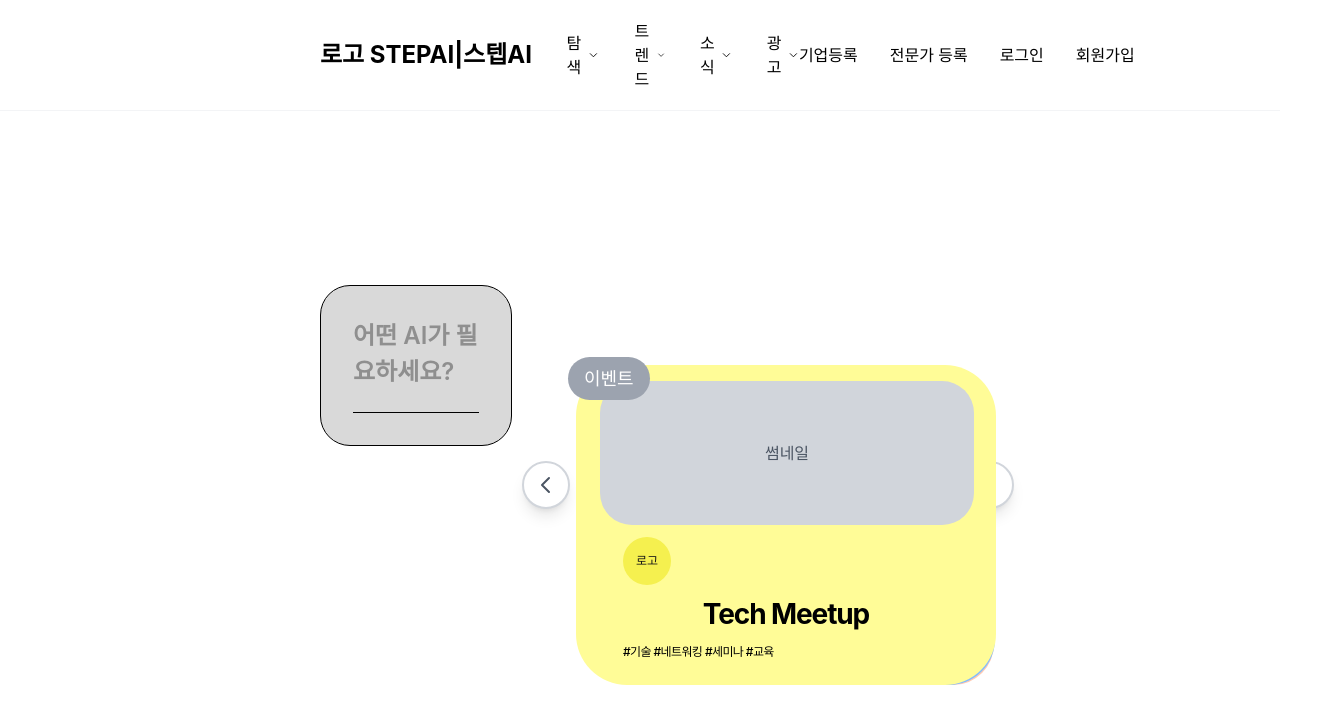
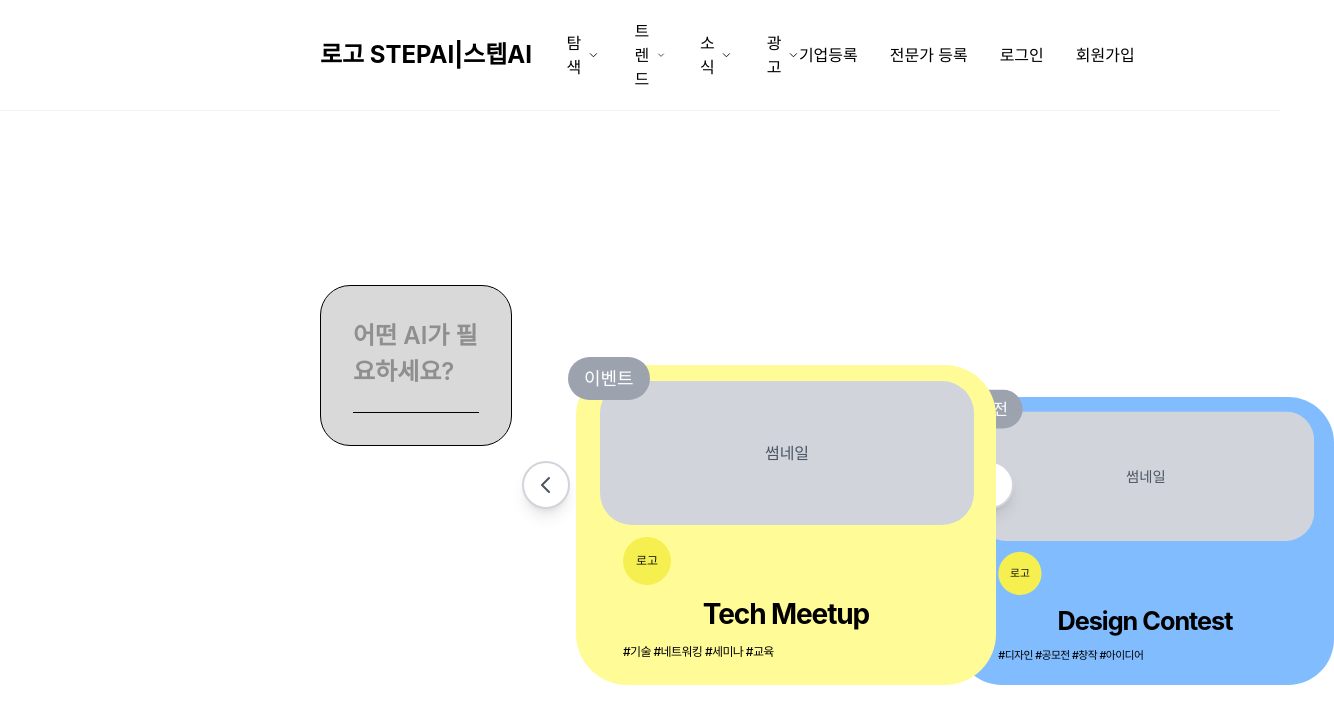
Before and after one commit to kimnamwook1/stepai-web, a Next.js app: page / in a window 1280 px wide. Shown: the top 724 px of the page, 1334 px wide, since content can reach past the window. Built offline with nearby package versions, Linux system fonts and the light colour scheme; a web font is replaced by a local one.

Commit message:
fix: adjust card overlap positioning for proper visibility

```diff
--- a/src/components/ContentsMain.tsx
+++ b/src/components/ContentsMain.tsx
@@ -166,11 +166,16 @@ const ContentsMain = () => {
                         </button>
 
                         {/* 카드들 */}
-                        <div className="relative flex items-end justify-center" style={{ width: '460px', height: '320px' }}>
+                        <div className="relative" style={{ width: '500px', height: '320px' }}>
                             {displayCards.map((card) => {
                                 const scale = card.displayIndex === 0 ? 1 : card.displayIndex === 1 ? 0.9 : 0.8;
                                 const zIndex = 30 - card.displayIndex * 10;
-                                const leftOffset = card.displayIndex * 20; // 각각 20px씩 우측으로
+
+                                // 간단한 겹침: 각각 20px씩만 보이도록
+                                const leftOffset = card.displayIndex === 0 ? 0 :      // 1번: 전체 보임
+                                                   card.displayIndex === 1 ? 380 :    // 2번: 40px 보임
+                                                   card.displayIndex === 2 ? 400 :    // 3번: 40px 보임
+                                                   0;
 
                                 return (
                                     <div
@@ -179,7 +184,7 @@ const ContentsMain = () => {
                                         className="absolute bottom-0 cursor-pointer transition-all duration-600 ease-in-out"
                                         style={{
                                             transform: `scale(${scale})`,
-                                            transformOrigin: 'bottom center',
+                                            transformOrigin: 'bottom left',
                                             zIndex: zIndex,
                                             left: `${leftOffset}px`
                                         }}
```
